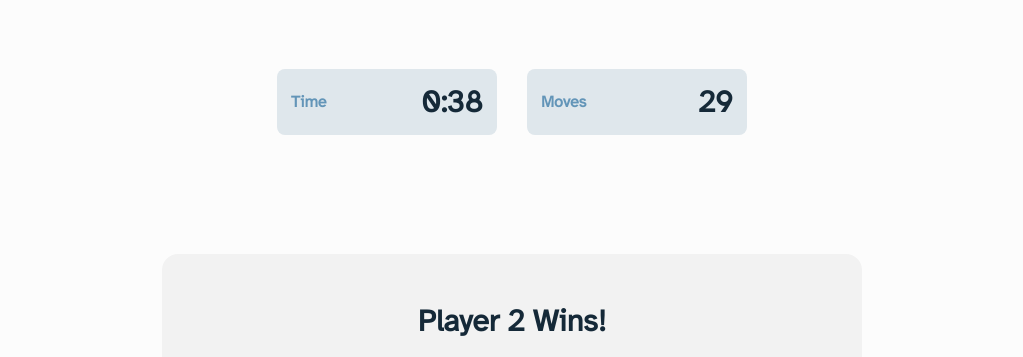
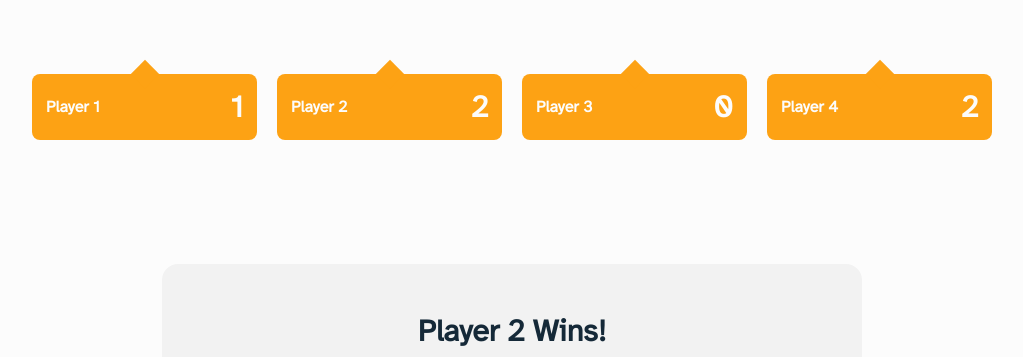
Before and after one commit to papilo-cloud/memory, a React (Vite) app: page / in a window 1280 px wide. Shown: the part 1276-1633 px from the top of the page, without its empty margins (128-1151 px from the left). Built offline with nearby package versions, Linux system fonts and the light colour scheme.

Commit message:
footer desktop UI

```diff
--- a/src/components/Footer/DoublePlayer.jsx
+++ b/src/components/Footer/DoublePlayer.jsx
@@ -2,6 +2,25 @@ import React from 'react'
 
 export const DoublePlayer = () => {
   return (
-    <div>DoublePlayer</div>
+    <div className='double single'>
+        <div className="double-cont single-cont">
+            <div className="box active">
+                <p>Player 1</p>
+                <h2>1</h2>
+            </div>
+            <div className="box active">
+                <p>Player 2</p>
+                <h2>2</h2>
+            </div>
+            <div className="box active">
+                <p>Player 3</p>
+                <h2>0</h2>
+            </div>
+            <div className="box active">
+                <p>Player 4</p>
+                <h2>2</h2>
+            </div>
+        </div>
+    </div>
   )
 }
--- a/src/components/Footer/Footer.jsx
+++ b/src/components/Footer/Footer.jsx
@@ -1,10 +1,12 @@
 import React from 'react'
 import { SinglePlayer } from './SinglePlayer'
+import { DoublePlayer } from './DoublePlayer'
 
 export const Footer = () => {
   return (
     <div className='footer'>
-        <SinglePlayer />
+        {/* <SinglePlayer /> */}
+        <DoublePlayer />
     </div>
   )
 }
--- a/src/components/Footer/SinglePlayer.jsx
+++ b/src/components/Footer/SinglePlayer.jsx
@@ -2,8 +2,8 @@ import React from 'react'
 
 export const SinglePlayer = () => {
   return (
-    <div className='time'>
-        <div className="time-cont">
+    <div className='single'>
+        <div className="single-cont">
             <div className="box">
                 <p>Time</p>
                 <h2>0:38</h2>
--- a/src/index.css
+++ b/src/index.css
@@ -211,6 +211,11 @@ button{
   background-color: var(--color-dark-tangerine);
   color: var(--color-white-smoke);
  }
+ /*
+ #################################################################################3
+ ########################################################################
+ Game Component Styling
+  */
  .grid{
   position: relative;
   width: 100%;
@@ -223,7 +228,7 @@ button{
   gap: 30px;
  }
  .cells{
-  padding: 15px;
+  padding: 20px;
   box-sizing: border-box;
   display: grid;
   width: 100%;
@@ -286,7 +291,7 @@ button{
  ###########################################################
  footer
   */
-  .footer, .footer .time{
+  .footer, .footer .single{
     position: relative;
     width: 100%;
     margin: 0;
@@ -296,15 +301,18 @@ button{
     justify-content: center;
     align-items: center;
   }
-  .footer .time{
-    padding: 15px;
+  .footer .single{
+    padding: 20px;
   }
-  .footer .time-cont{
+  .footer .single-cont{
     display: flex;
     width: 100%;
     gap: 30px;
   }
-  .footer .time-cont .box{
+  .footer .double-cont{
+    gap: 20px;
+  }
+  .footer .single-cont .box{
     position: relative;
     padding: 14px;
     width: 100%;
@@ -313,13 +321,29 @@ button{
     border-radius: 8px;
     text-align: center;
   }
-  .footer .time-cont .box p{
+  .footer .single-cont .box p{
     color: var(--color-shakespeare);
     font-weight: var(--font-weight-nm);
     margin-bottom: 5px;
   }
-  .time-cont .box h2{
+  .single-cont .box h2{
     font-weight: 900;
+  }
+  .double-cont .active::after{
+    position: absolute;content: '';
+    width: 20px;
+    height: 20px;
+    top: -10px;
+    left: 50%;
+    transform: translateX(-50%) rotate(45deg);
+    background-color: var(--color-dark-tangerine);
+  }
+  .footer .double .active{
+    background-color: var(--color-dark-tangerine);
+    color: var(--color-snow);
+  }
+  .footer .double-cont .active p{
+    color: var(--color-snow);
   }
 @media screen and (min-width: 425px) {
   .cells{
@@ -357,15 +381,18 @@ button{
     height: 500px;
     gap: 16px;
   }
-  .footer .time{
+  .footer .single{
     width: 500px;
   }
-  .footer .time-cont .box{
+  .footer .double{
+    width: min(1000px, 100%);
+  }
+  .footer .single-cont .box{
     display: flex;
     justify-content: space-between;
     align-items: center;
   }
-  .footer .time-cont .box p{
+  .footer .single-cont .box p{
     margin-bottom: 0;
   }
 }
```
